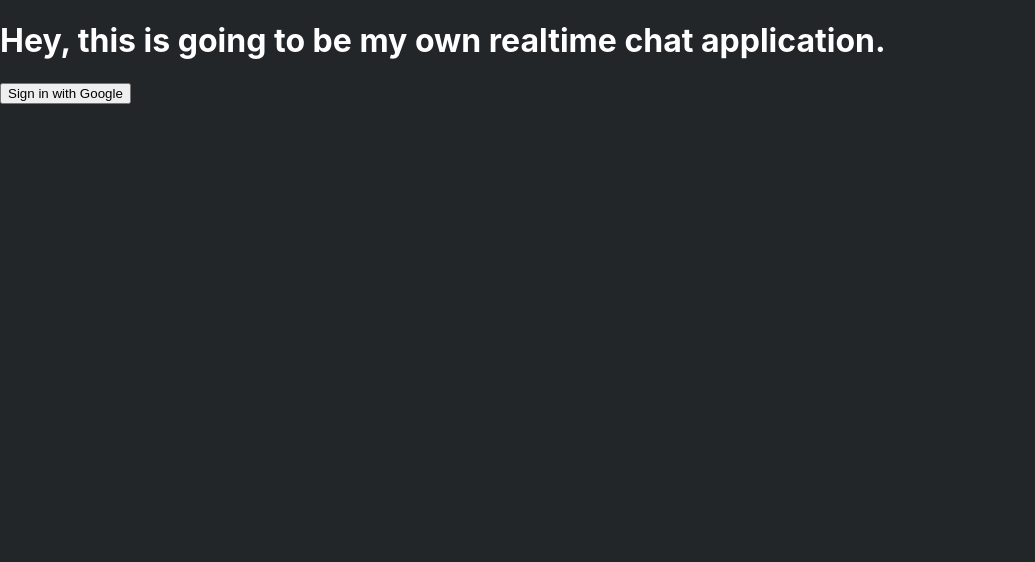
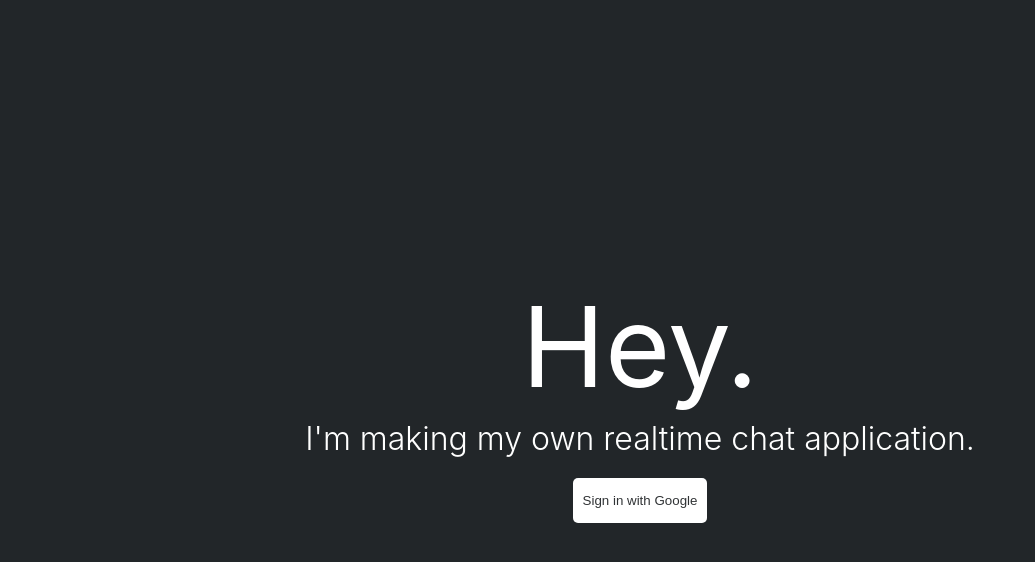
Before and after one commit to jelalalamy/Discord-Chat-Clone, a React (Create React App) app: page / in a window 1280 px wide. Shown: the top 562 px of the page, without its empty margins (0-1035 px from the left). Built offline with nearby package versions, Linux system fonts and the light colour scheme; no server answers.

Commit message:
See description.
1. Improved the look a LOT.
2. Setting nickname now works properly.

```diff
--- a/src/App.js
+++ b/src/App.js
@@ -91,19 +91,20 @@ const App = () => {
         user ? (
           <div className="container">
             <div className="placeholderdiv">
-              <h1>god i need to get better at css</h1>
+              <h1>placeholder text</h1>
               <Channel user={user} />
-              <Button onClick={() => setPop(!pop)} text="User"></Button>
+              <Button className="but" onClick={() => setPop(!pop)} text="User"></Button>
               {pop && <PopUp user={user} stateChanger={setPop}></PopUp>}
-              <Button onClick={signOut} text="Sign out"></Button>
+              <Button className="but" onClick={signOut} text="Sign out"></Button>
             </div>
             <UserList></UserList>
           </div>
         ) :
-          <>
-            <h1>Hey, this is going to be my own realtime chat application.</h1>
+          <div className="container2">
+            <h1>Hey.</h1>
+            <h2>I'm making my own realtime chat application.</h2>
             <Button onClick={signInGoogle} text="Sign in with Google"></Button>
-          </>
+          </div>
       }
     </div>
   );
--- a/src/components/Channel.js
+++ b/src/components/Channel.js
@@ -10,7 +10,8 @@ const Channel = ({ user = null}) => {
     const [newMessage, setNewMessage] = useState('');
     const db = firebase.firestore();
 
-    const {uid, displayName, photoURL} = user;
+    //const {uid, displayName, photoURL} = user;
+    const {uid, photoURL} = user;
 
     useEffect(() => {
         if (db) {
@@ -34,14 +35,16 @@ const Channel = ({ user = null}) => {
 
         const personFrom = await db.collection('users').doc(uid).get();
         const blocked = await personFrom.data().blocked;
+        const nickname = await personFrom.data().nickname;
         console.log("blocked: ", blocked);
+        console.log("nickname: ", nickname);
         if (db) {
             if (!blocked){
                 db.collection('messages').add({
                     text: newMessage,
                     createdAt: firebase.firestore.FieldValue.serverTimestamp(),
                     uid,
-                    displayName,
+                    nickname,
                     photoURL
                 })
             } else {
@@ -71,7 +74,8 @@ const Channel = ({ user = null}) => {
     return (
         <div>
             <div className="chat">
-                <p>This is the start of the channel.</p>
+                <h2>Welcome!</h2>
+                <p id="welcomeText">This is the start of the channel.</p>
                 <ul>
                     {
                         messages.map(message => (
@@ -80,10 +84,12 @@ const Channel = ({ user = null}) => {
                     }
                 </ul>
             </div>
+            <div className="sendMessage">
             <form onSubmit={handleOnSubmit}>
                 <input type="text" value={newMessage} onChange={handleOnChange} placeholder="Message"/>
-                <button type="submit" disable={(!newMessage).toString()}>Send</button>
+                <input type="submit" disable={(!newMessage).toString()} className="hideThis"/>
             </form>
+            </div>
         </div>
     )
 }
--- a/src/components/Message.js
+++ b/src/components/Message.js
@@ -11,15 +11,15 @@ const formatDate = date => {
     return formattedDate;
 }
 
-const Message = ({ createdAt = null, text = '', displayName = '', photoURL = '' }) => {
+const Message = ({ createdAt = null, text = '', nickname = '', photoURL = '' }) => {
 
     if (!text) return null;
 
     return (
         <div className="singleMessage">
             {photoURL && (<div className="one"><img src={photoURL} alt="Avatar" className="userPic" width={40} height={40}/></div>)}
-            {(displayName && createdAt?.seconds) &&
-            (<div className="two"><span className="msgName">{displayName}</span><span className="msgTime">{formatDate(new Date(createdAt.seconds * 1000))}</span></div>)}
+            {(nickname && createdAt?.seconds) &&
+            (<div className="two"><span className="msgName">{nickname}</span><span className="msgTime">{formatDate(new Date(createdAt.seconds * 1000))}</span></div>)}
             <div className="three"><p>{text}</p></div>
         </div>
     )
--- a/src/components/PopUp.js
+++ b/src/components/PopUp.js
@@ -28,6 +28,7 @@ const PopUp = ({ user = null, stateChanger }) => {
                     <label>Change nickname</label>
                     <input type="text" value={newNickname} onChange={handleOnChange}></input>
                     <button type="submit">Update</button>
+                    <label>Change picture: coming soon</label>
                 </form>
             </div>
         </div>
--- a/src/index.css
+++ b/src/index.css
@@ -1,3 +1,9 @@
+* {
+  margin:0px;
+  padding:0px;
+  box-sizing: border-box;
+}
+
 body {
   margin: 0;
   font-family: -apple-system, BlinkMacSystemFont, 'Segoe UI', 'Roboto', 'Oxygen',
@@ -84,6 +90,13 @@ code {
 .userList {
   display:flex;
   flex-direction: column;
+  background-color: #303335;
+  height:100vh;
+  /*
+  border-radius: 15px;
+  border: 5px solid #222629;
+  */
+  padding:10px 0px;
 }
 
 .userListUser {
@@ -97,11 +110,11 @@ code {
 }
 
 .chat{
-    height:500px;
+    height:70vh;
     background-color: #303335;
-    overflow-y: auto;
-    padding: 0px 40px 0px 40px;
+    padding: 0px 20px;
     border: 0px solid green;
+    overflow-y: scroll;
 }
 
 .chat ul {
@@ -109,12 +122,22 @@ code {
 }
 
 .placeholderdiv{
-  width:80%;
-  padding: 10px;
+  width:85%;
+  padding: 10px 10px 10px 10px;
+}
+
+.placeholderdiv button {
+  padding:10px;
+  margin:10px;
 }
 
 .userList{
-  width:20%;
+  width:15%;
+}
+
+.userList h2 {
+  margin: 10px 0;
+  padding: 0 0 0 10px;
 }
 
 .userPic{
@@ -164,3 +187,71 @@ code {
   color:grey;
   font-size: 0.8em;
 }
+
+.sendMessage {
+  background-color: #303335;
+  padding: 0px 20px;
+}
+
+.sendMessage input{
+  width:100%;
+  padding: 15px 58px;
+  margin-bottom: 10px;
+  background-color: #303335;
+  background-image: linear-gradient(rgba(0, 0, 0, 0.1) 0 0);
+  border: none;
+  border-radius: 5px;
+  outline: none;
+  color: #fff;
+}
+
+.hideThis {
+  display: none;
+}
+
+.container2 {
+  height:100vh;
+  display:flex;
+  flex-direction: column;
+  align-items: center;
+  justify-content: center;
+}
+
+.container2 h1 {
+  font-size: 7em;
+  font-weight: 400;
+  margin-bottom: 5px;
+}
+
+.container2 h2 {
+  font-size: 2em;
+  font-weight:300;
+  margin-bottom: 20px;
+}
+
+.container2 button{
+  background-color: #fff;
+  border:none;
+  border-radius: 5px;
+  color:#303335;
+  padding: 15px 10px;
+  transition:0.5s;
+}
+
+.container2 button:hover{
+  background-color:#303335;
+  color:#fff;
+}
+
+.chat h2, #welcomeText {
+  color:grey;
+  padding-left:60px;
+}
+
+#welcomeText{
+  margin-bottom:20px;
+}
+
+.chat h2{
+  font-weight:500;
+}
```
